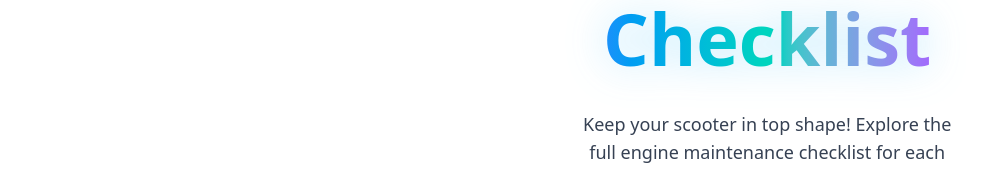
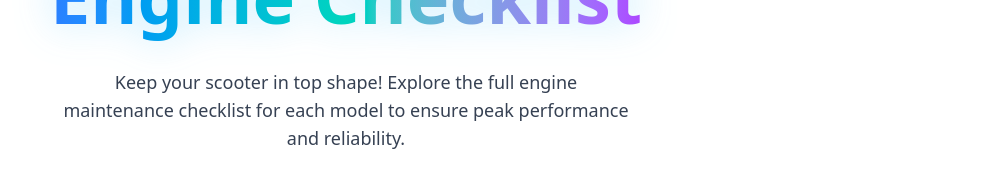
Before and after one commit to Randriamampionona/engine-check-list, a Next.js app: page / in a window 1280 px wide. Shown: the part 305-475 px from the top of the page, without its empty margins (294-1280 px from the left). Built offline with nearby package versions, Linux system fonts and the light colour scheme; no server answers.

Commit message:
FIX: Remove add from the UI

```diff
--- a/components/ad-banner.tsx
+++ b/components/ad-banner.tsx
@@ -35,7 +35,7 @@
   return (
     <div
       ref={adContainer}
-      className="flex justify-center my-4 min-h-12.5 w-full"
+      className="hidden justify-center my-4 min-h-12.5 w-full"
     />
   );
 }
```
